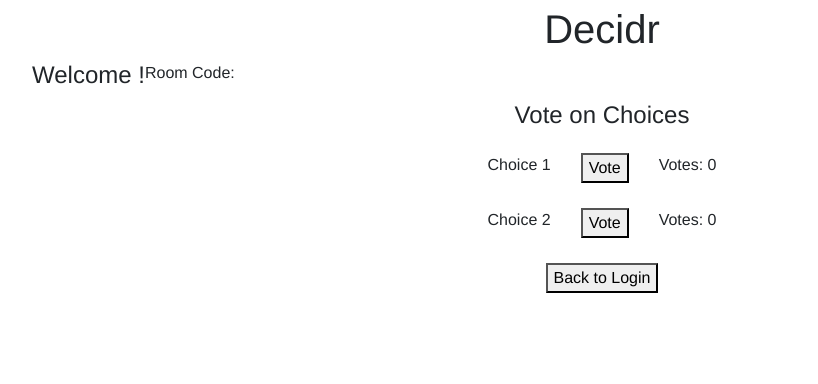
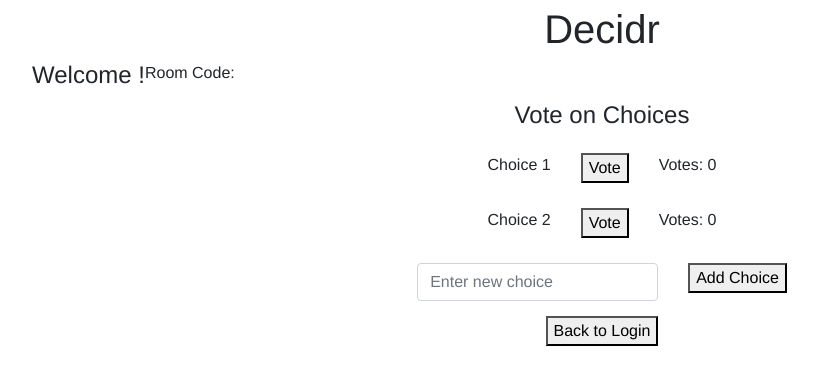
Before and after one commit to Katie500/Decidr, a React (Create React App) app in the folder client/: page /Lobby in a window 1280 px wide. Shown: the top 384 px of the page, without its empty margins (38-856 px from the left). Built offline with nearby package versions, Linux system fonts and the light colour scheme; no server answers.

Commit message:
Added the function to add choices to vote on

```diff
--- a/client/src/components/Views/Lobby.js
+++ b/client/src/components/Views/Lobby.js
@@ -1,5 +1,5 @@
 import React, { useState } from "react";
-import { Container, Row, Col } from "react-bootstrap";
+import { Container, Row, Col, Form } from "react-bootstrap";
 import Header from "../UI/header";
 import { useLocation, useNavigate } from 'react-router-dom';
 
@@ -7,7 +7,7 @@ import { useLocation, useNavigate } from 'react-router-dom';
 //Lobby component represents the page where users can vote on choices.
 function Lobby() {
 
-  // Extracting room and username from the location state using useLocation hook.
+    // Extracting room and username from the location state using useLocation hook.
   const { state } = useLocation();
   const navigate = useNavigate();
   const room = state ? state.room : '';
@@ -17,8 +17,9 @@ function Lobby() {
   const [choices, setChoices] = useState([
     { id: 1, text: "Choice 1", votes: 0 },
     { id: 2, text: "Choice 2", votes: 0 },
-    // We can fix this later to add the choices
   ]);
+
+  const [newChoiceText, setNewChoiceText] = useState("");
 
   const handleVote = (choiceId) => {
     setChoices((prevChoices) =>
@@ -26,6 +27,13 @@ function Lobby() {
         choice.id === choiceId ? { ...choice, votes: choice.votes + 1 } : choice
       )
     );
+  };
+
+  const handleAddChoice = () => {
+    const newChoiceId = choices.length + 1;
+    const newChoice = { id: newChoiceId, text: newChoiceText, votes: 0 };
+    setChoices([...choices, newChoice]);
+    setNewChoiceText(""); // Clear the input field after adding a choice
   };
 
   const renderChoices = () => {
@@ -64,6 +72,20 @@ function Lobby() {
       {renderChoices()}
       <Row className="pad-bottom centered">
         <Col xs="auto">
+          <Form.Control
+            type="text"
+            placeholder="Enter new choice"
+            className="mr-sm-2"
+            value={newChoiceText}
+            onChange={(event) => setNewChoiceText(event.target.value)}
+          />
+        </Col>
+        <Col xs="auto">
+          <button onClick={handleAddChoice}>Add Choice</button>
+        </Col>
+      </Row>
+      <Row className="pad-bottom centered">
+        <Col xs="auto">
           <button onClick={navigateBack}>Back to Login</button>
         </Col>
       </Row>
```
Also changed, not shown: 1 other file (tests, documents, lock files or other folders).
